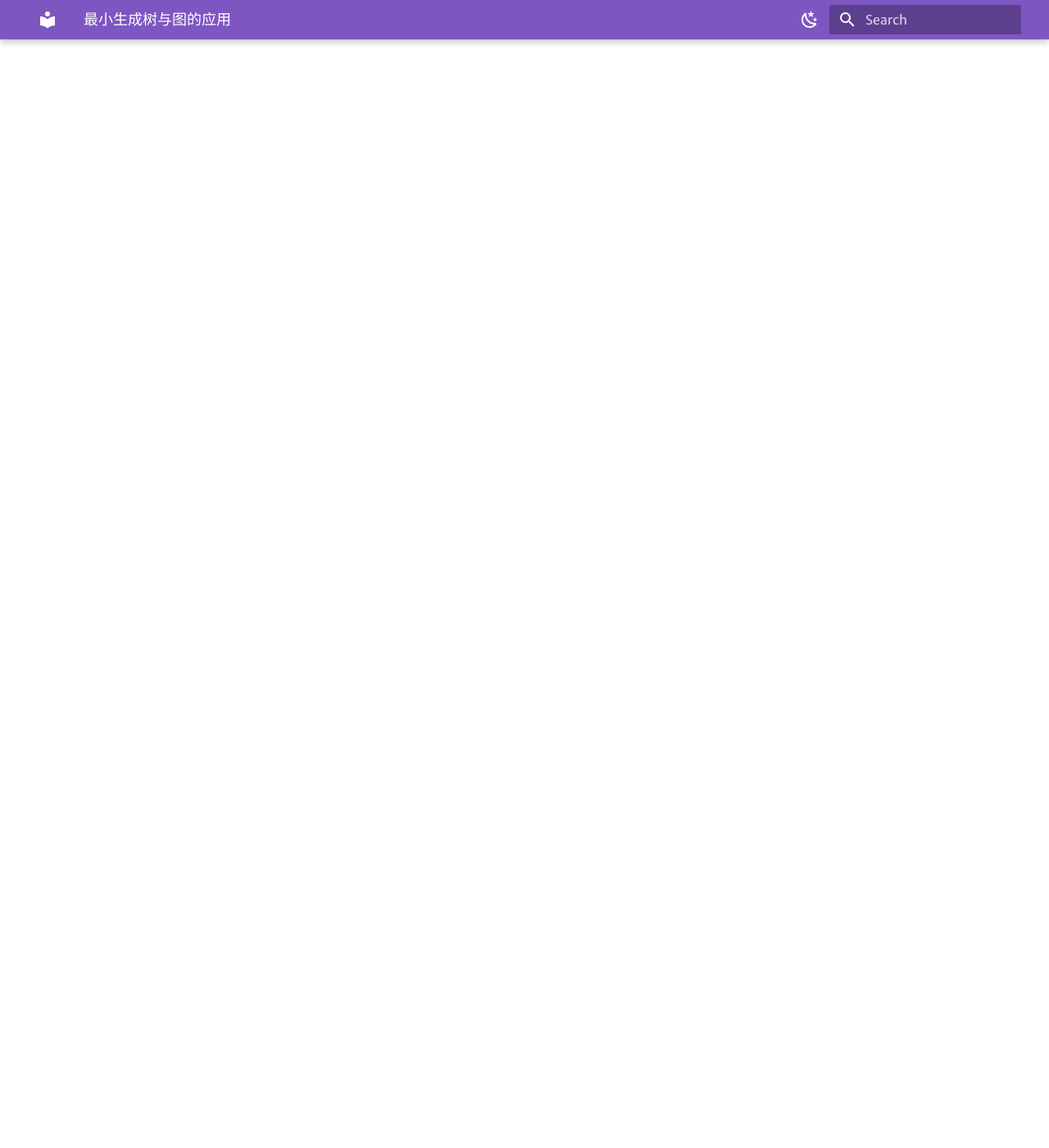
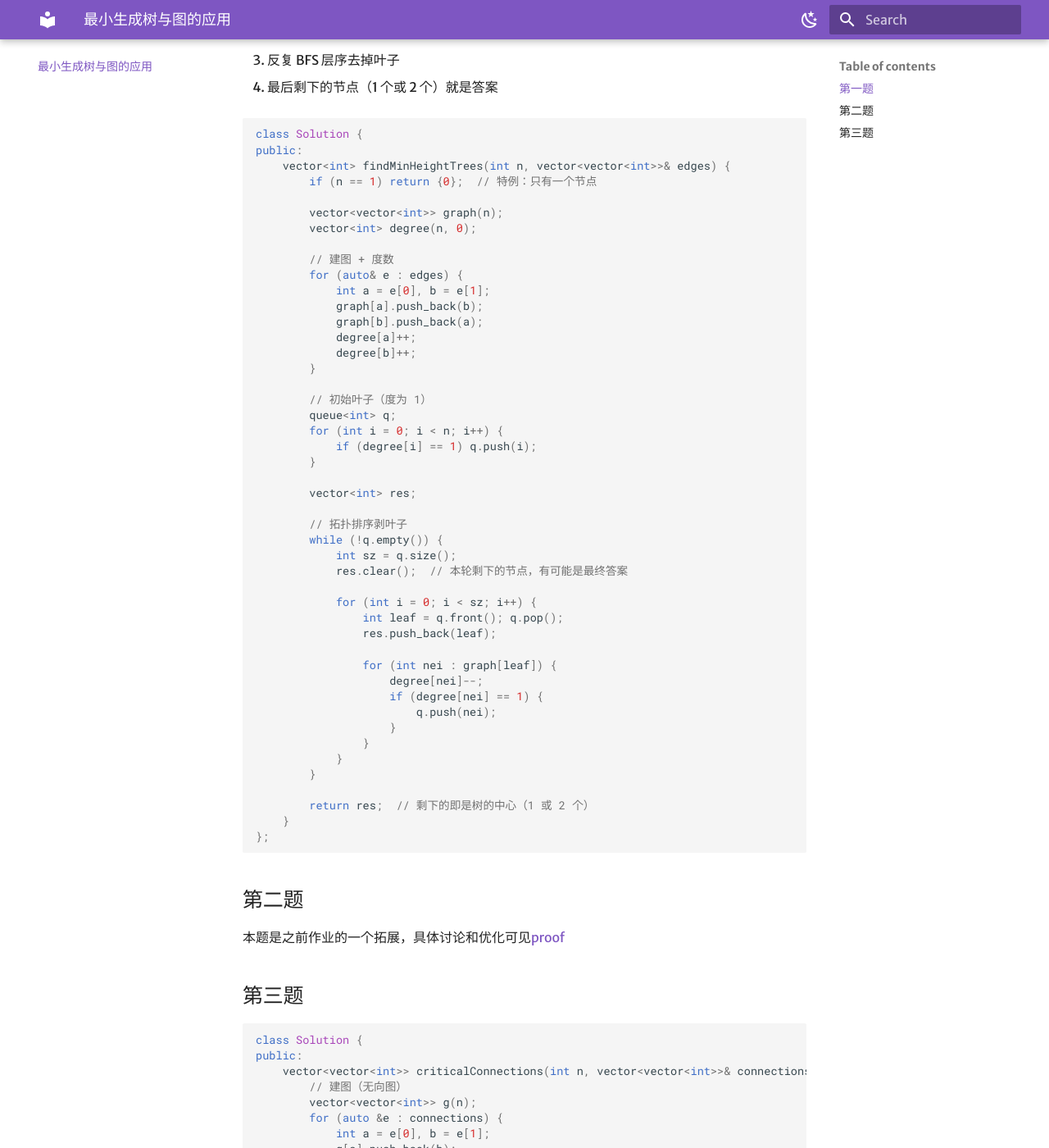
Before and after one commit to MaxizYB/NJU-ISE-24, an MkDocs documentation site: the page built from docs/lc-MST.md, in a window 1280 px wide and 1400 px high, scrolled down 293 px. Shown: the whole window at 82% size. Built offline with MkDocs 1.6.1 and Material for MkDocs 9.7.7, drawn with Linux system fonts in a browser that asks for light colours; comment, search, counter and statistics services are not loaded; before the commit the page ends 900 px from its top, so only the background shows below that; some of the changed text lies outside the part shown.

Commit message:
4th test

````diff
--- a/docs/lc-MST.md
+++ b/docs/lc-MST.md
@@ -1,3 +1,94 @@
 # 最小生成树与图的应用
 
-## TODO
+## 第一题
+
+1. 建图 + 统计每个节点的度数
+
+2. 把所有度为 1 的节点加入队列（叶子）
+
+3. 反复 BFS 层序去掉叶子
+
+4. 最后剩下的节点（1 个或 2 个）就是答案
+
+```cpp
+class Solution {
+public:
+    vector<int> findMinHeightTrees(int n, vector<vector<int>>& edges) {
+        if (n == 1) return {0};  // 特例：只有一个节点
+
+        vector<vector<int>> graph(n);
+        vector<int> degree(n, 0);
+
+        // 建图 + 度数
+        for (auto& e : edges) {
+            int a = e[0], b = e[1];
+            graph[a].push_back(b);
+            graph[b].push_back(a);
+            degree[a]++;
+            degree[b]++;
+        }
+
+        // 初始叶子（度为 1）
+        queue<int> q;
+        for (int i = 0; i < n; i++) {
+            if (degree[i] == 1) q.push(i);
+        }
+
+        vector<int> res;
+
+        // 拓扑排序剥叶子
+        while (!q.empty()) {
+            int sz = q.size();
+            res.clear();  // 本轮剩下的节点，有可能是最终答案
+
+            for (int i = 0; i < sz; i++) {
+                int leaf = q.front(); q.pop();
+                res.push_back(leaf);
+
+                for (int nei : graph[leaf]) {
+                    degree[nei]--;
+                    if (degree[nei] == 1) {
+                        q.push(nei);
+                    }
+                }
+            }
+        }
+
+        return res;  // 剩下的即是树的中心（1 或 2 个）
+    }
+};
+```
+
+## 第二题
+
+本题是之前作业的一个拓展，具体讨论和优化可见[proof](https://leetcode.cn/problems/min-cost-to-connect-all-points/solutions/565801/lian-jie-suo-you-dian-de-zui-xiao-fei-yo-kcx7/)
+
+## 第三题
+
+```cpp
+class Solution {
+public:
+    vector<vector<int>> criticalConnections(int n, vector<vector<int>>& connections) {
+        // 建图（无向图）
+        vector<vector<int>> g(n);
+        for (auto &e : connections) {
+            int a = e[0], b = e[1];
+            g[a].push_back(b);
+            g[b].push_back(a);
+        }
+
+        // Tarjan 需要的数组
+        vector<int> dfn(n, 0);   // 时间戳
+        vector<int> low(n, 0);   // 能回到的最早时间戳
+        int timer = 0;
+        vector<vector<int>> ans; // 存储所有桥
+
+        // Tarjan DFS
+        function<void(int, int)> tarjan = [&](int u, int parent) {
+            dfn[u] = low[u] = ++timer;
+
+            for (int v : g[u]) {
+                if (v == parent) continue;  // 不能走回父节点
+
+                if (!dfn[v]) {  // v 未访问，是树边
+```
````
Also changed, not shown: docs/lc-overview.md (+8 -0 lines).
